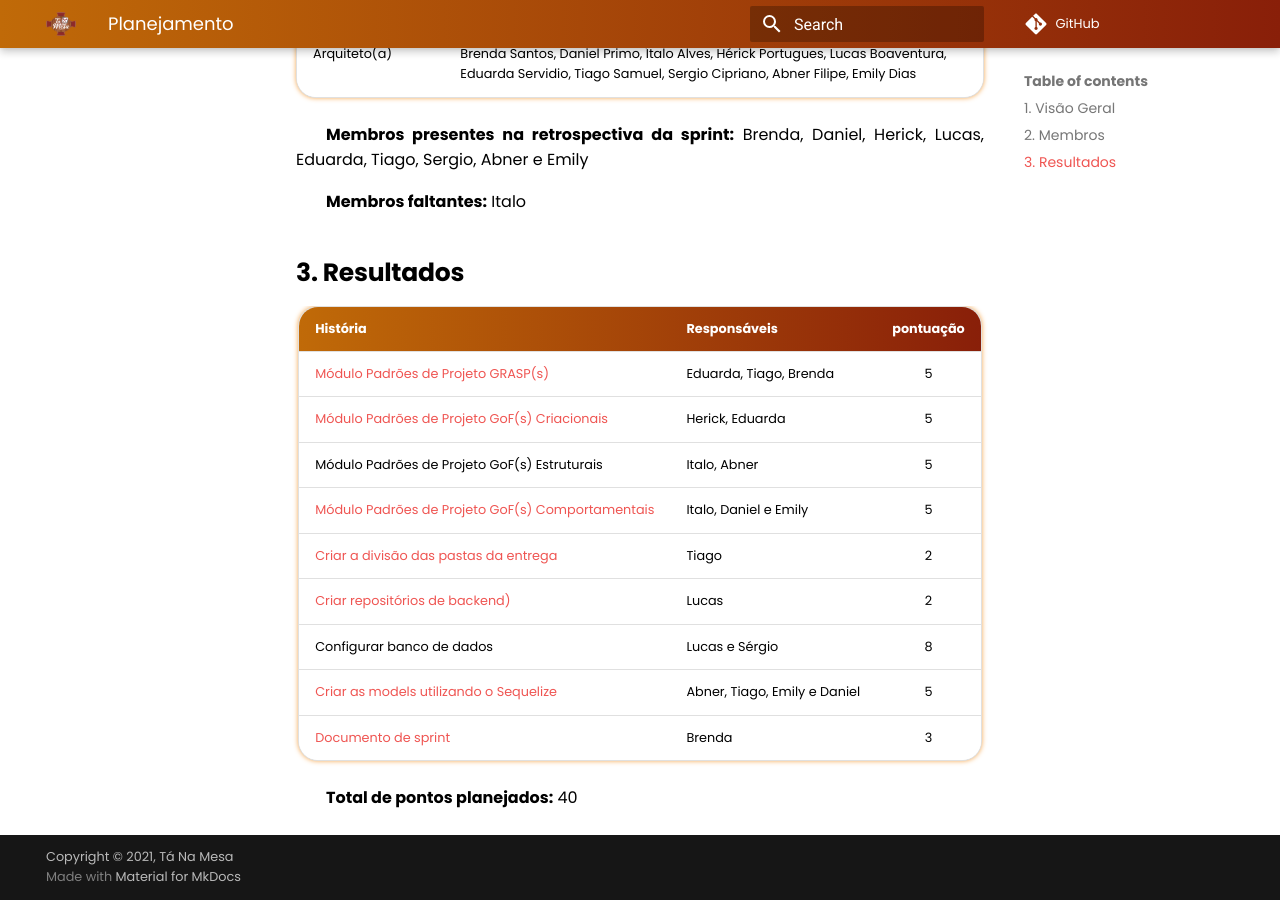
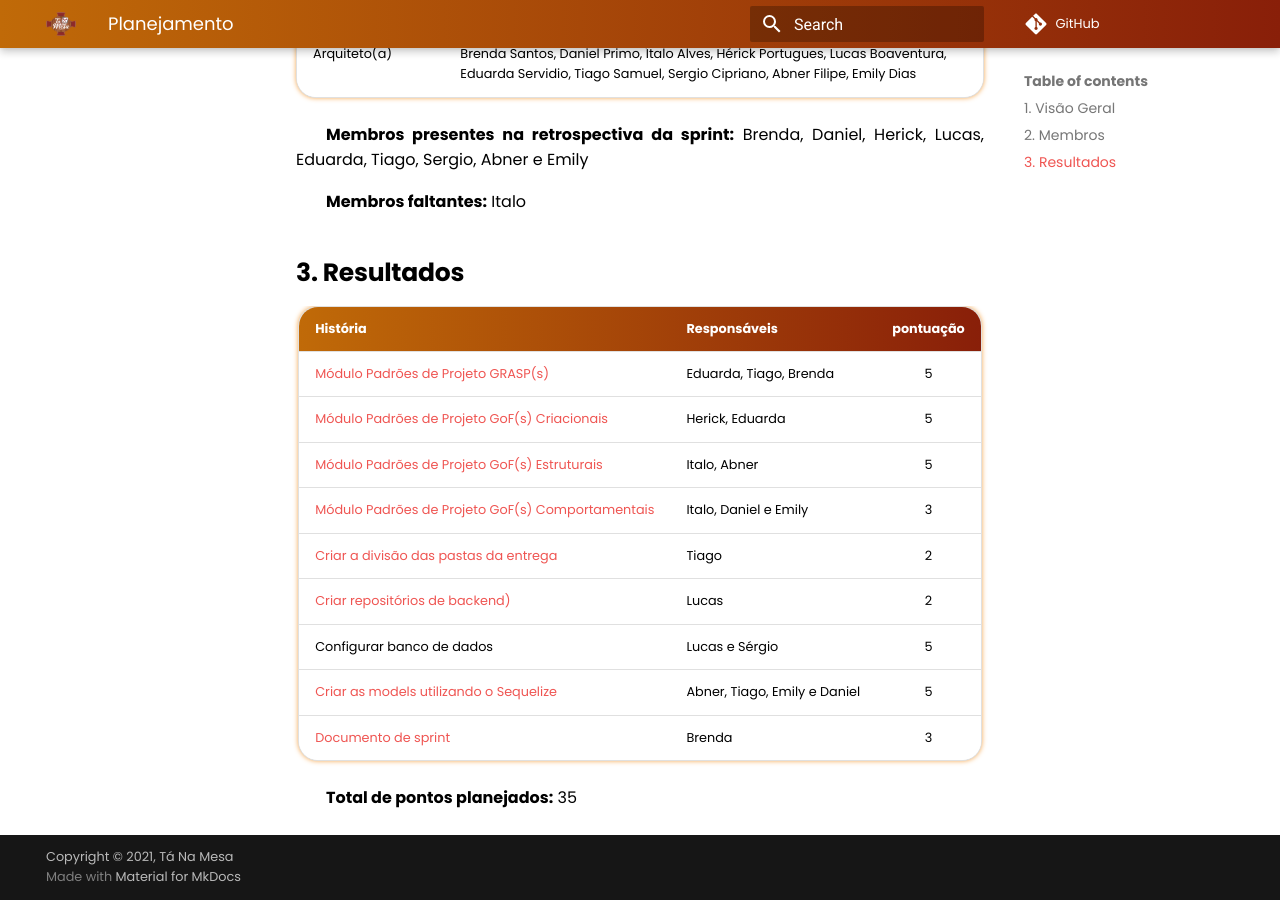
Before and after one commit to UnBArqDsw2021-1/2021.1_G02_TaNaMesa_docs, an MkDocs documentation site: the page built from docs/Sprints/Sprint-05/Planning-05.md, in a window 1280 px wide and 900 px high, scrolled down 737 px. Built offline with MkDocs 1.6.1 and Material for MkDocs 9.7.7, drawn with Linux system fonts in a browser that asks for light colours; comment, search, counter and statistics services are not loaded.

Commit message:
(#95) Ajustando pontuaçao e adicionando link

```diff
--- a/docs/Sprints/Sprint-05/Planning-05.md
+++ b/docs/Sprints/Sprint-05/Planning-05.md
@@ -28,12 +28,12 @@
 | :--------  | :-----------  | :-------: |
 | [Módulo Padrões de Projeto GRASP(s)](https://github.com/UnBArqDsw2021-1/2021.1_G02_TaNaMesa_docs/issues/99)| Eduarda, Tiago, Brenda | 5 |
 | [Módulo Padrões de Projeto GoF(s) Criacionais](https://github.com/UnBArqDsw2021-1/2021.1_G02_TaNaMesa_docs/issues/101)| Herick, Eduarda | 5 |
-| Módulo Padrões de Projeto GoF(s) Estruturais | Italo, Abner | 5 |
-| [Módulo Padrões de Projeto GoF(s) Comportamentais](https://github.com/UnBArqDsw2021-1/2021.1_G02_TaNaMesa_docs/issues/100)|Italo, Daniel e Emily | 5 |
+| [Módulo Padrões de Projeto GoF(s) Estruturais](https://github.com/UnBArqDsw2021-1/2021.1_G02_TaNaMesa_docs/issues/104)| Italo, Abner | 5 |
+| [Módulo Padrões de Projeto GoF(s) Comportamentais](https://github.com/UnBArqDsw2021-1/2021.1_G02_TaNaMesa_docs/issues/100)|Italo, Daniel e Emily | 3 |
 | [Criar a divisão das pastas da entrega](https://github.com/UnBArqDsw2021-1/2021.1_G02_TaNaMesa_docs/issues/96)| Tiago | 2 |
 | [Criar repositórios de backend)](https://github.com/UnBArqDsw2021-1/2021.1_G02_TaNaMesa_Order_Service/issues/1) | Lucas | 2 |
-| Configurar banco de dados | Lucas e Sérgio | 8 |
+| Configurar banco de dados | Lucas e Sérgio | 5 |
 | [Criar as models utilizando o Sequelize](https://github.com/UnBArqDsw2021-1/2021.1_G02_TaNaMesa_docs/issues/98)| Abner, Tiago, Emily e Daniel | 5 |
 | [Documento de sprint](https://github.com/UnBArqDsw2021-1/2021.1_G02_TaNaMesa_docs/issues/95) | Brenda | 3 |
 
-**Total de pontos planejados:** 40
+**Total de pontos planejados:** 35
```
